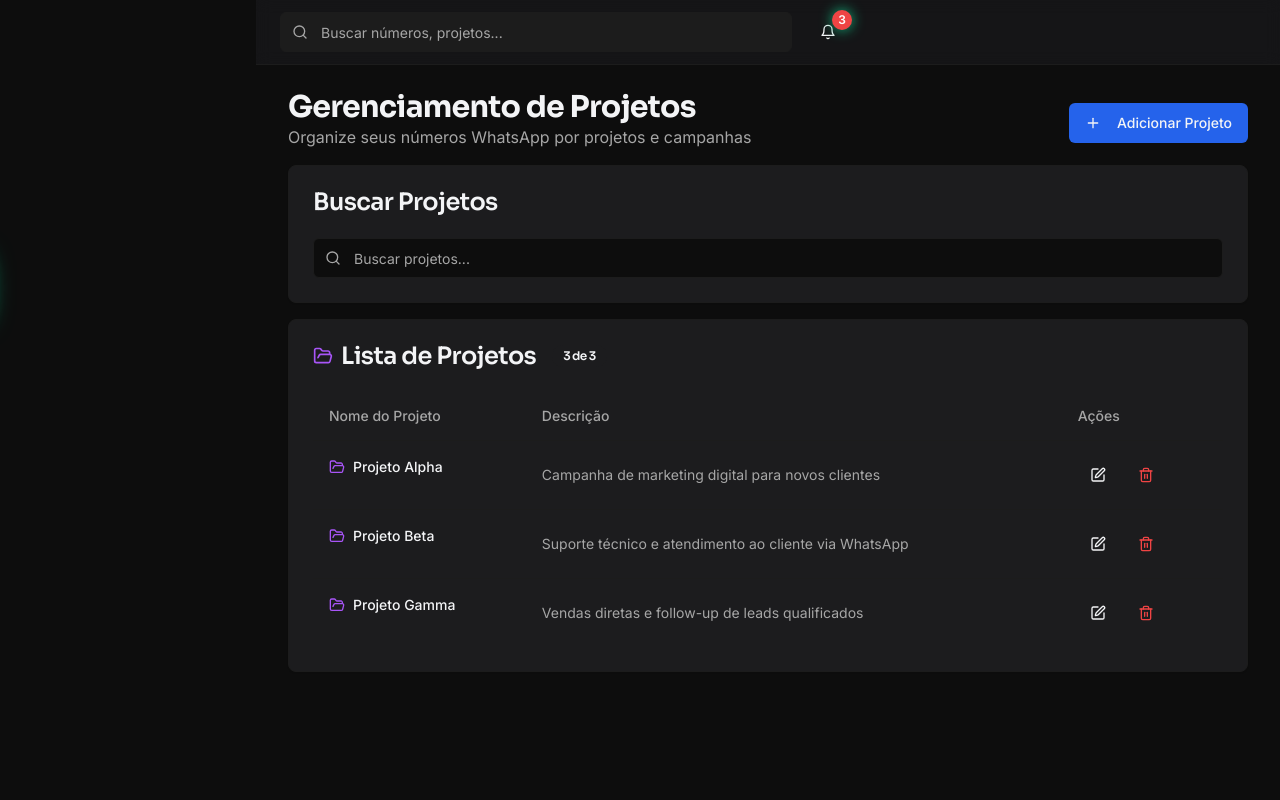
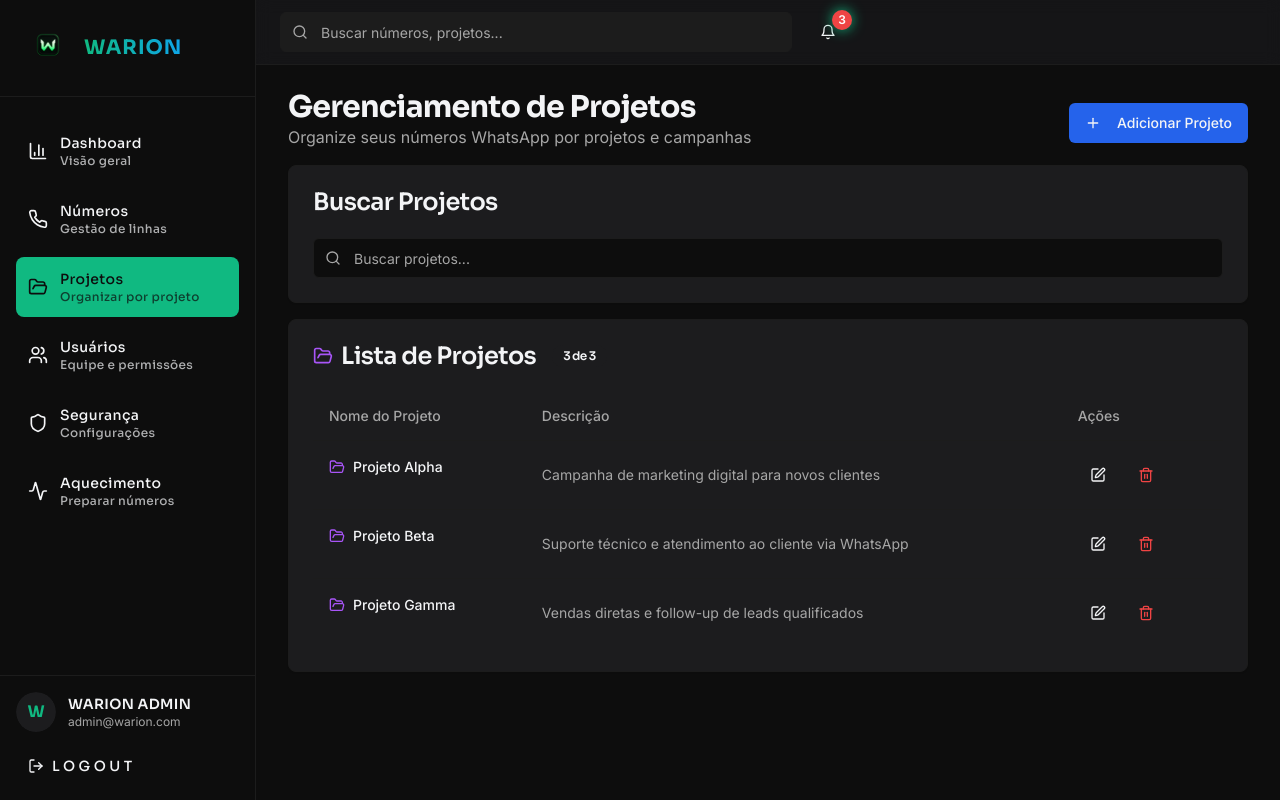
Before and after one commit to neoads/whats-control-center-69, a React (Vite) app: page /projetos in a window 1280 px wide. Built offline with nearby package versions, Linux system fonts and the light colour scheme; sample sign-in values are in the browser's storage.

Commit message:
Fix: Improve UI and add logo
- Fixed the sidebar menu visibility issue.
- Reduced excessive animations.
- Added the WARION logo to the application.

```diff
--- a/src/components/AuthLayout.tsx
+++ b/src/components/AuthLayout.tsx
@@ -1,6 +1,5 @@
 
 import React from 'react';
-import { motion } from 'framer-motion';
 
 interface AuthLayoutProps {
   children: React.ReactNode;
@@ -14,50 +13,26 @@ const AuthLayout = ({ children }: AuthLayoutProps) => {
 
       <div className="w-full max-w-md relative z-10">
         <div className="text-center mb-8">
-          <motion.div
-            className="inline-flex items-center justify-center w-32 h-32 rounded-2xl mb-6 overflow-hidden floating-logo"
-            animate={{
-              y: [0, -8, 0],
-            }}
-            transition={{
-              duration: 6,
-              repeat: Infinity,
-              ease: "easeInOut"
-            }}
-          >
+          <div className="inline-flex items-center justify-center w-32 h-32 rounded-2xl mb-6 overflow-hidden">
             <img
-              src="/lovable-uploads/4bd592f6-8c3f-4f70-8b94-7e7c1f77b43c.png"
+              src="/lovable-uploads/ce0047c6-a677-4884-947a-3a6b13a5aa8f.png"
               alt="WARION Logo"
-              className="w-full h-full object-contain"
+              className="w-full h-full object-contain floating-logo"
             />
-          </motion.div>
+          </div>
 
-          <motion.h1
-            className="text-4xl font-display font-bold text-foreground mb-2 tracking-wider warion-text-gradient"
-            initial={{ opacity: 0, y: 20 }}
-            animate={{ opacity: 1, y: 0 }}
-            transition={{ delay: 0.2, duration: 0.6 }}
-          >
+          <h1 className="text-4xl font-display font-bold text-foreground mb-2 tracking-wider warion-text-gradient">
             WARION
-          </motion.h1>
+          </h1>
 
-          <motion.p
-            className="text-muted-foreground font-body text-lg"
-            initial={{ opacity: 0, y: 20 }}
-            animate={{ opacity: 1, y: 0 }}
-            transition={{ delay: 0.4, duration: 0.6 }}
-          >
+          <p className="text-muted-foreground font-body text-lg">
             Warrior + Automation Platform
-          </motion.p>
+          </p>
         </div>
 
-        <motion.div
-          initial={{ opacity: 0, y: 30 }}
-          animate={{ opacity: 1, y: 0 }}
-          transition={{ delay: 0.6, duration: 0.6 }}
-        >
+        <div>
           {children}
-        </motion.div>
+        </div>
       </div>
     </div>
   );
--- a/src/components/Sidebar.tsx
+++ b/src/components/Sidebar.tsx
@@ -49,97 +49,63 @@ const Sidebar = ({ isOpen, onClose }: SidebarProps) => {
       </AnimatePresence>
 
       {/* Sidebar */}
-      <motion.div
-        className={`
+      <div className={`
         fixed inset-y-0 left-0 z-50 w-64 bg-sidebar border-r border-sidebar-border transform transition-transform duration-300 ease-in-out lg:relative lg:translate-x-0
         ${isOpen ? 'translate-x-0' : '-translate-x-full'}
-        `}
-        initial={false}
-        animate={{ x: isOpen ? 0 : -256 }}
-        transition={{ type: "spring", stiffness: 300, damping: 30 }}
-      >
+      `}>
         <div className="flex flex-col h-full">
           {/* WARION Logo */}
-          <motion.div
-            className="flex items-center gap-3 px-6 py-6 border-b border-sidebar-border"
-            initial={{ opacity: 0, y: -20 }}
-            animate={{ opacity: 1, y: 0 }}
-            transition={{ delay: 0.1 }}
-          >
-            <motion.div
-              className="flex items-center justify-center w-12 h-12 rounded-xl overflow-hidden warion-logo-float"
-              whileHover={{ scale: 1.1, rotate: 5 }}
-            >
+          <div className="flex items-center gap-3 px-6 py-6 border-b border-sidebar-border">
+            <div className="flex items-center justify-center w-12 h-12 rounded-xl overflow-hidden">
               <img
-                src="/lovable-uploads/4bd592f6-8c3f-4f70-8b94-7e7c1f77b43c.png"
+                src="/lovable-uploads/ce0047c6-a677-4884-947a-3a6b13a5aa8f.png"
                 alt="WARION Logo"
                 className="w-full h-full object-contain"
               />
-            </motion.div>
+            </div>
             <span className="text-xl font-display font-bold text-sidebar-foreground tracking-wider warion-text-gradient">WARION</span>
-          </motion.div>
+          </div>
 
           {/* Navigation */}
           <nav className="flex-1 px-4 py-6">
             <ul className="space-y-2">
-              {navigation.map((item, index) => {
+              {navigation.map((item) => {
                 const isActive = location.pathname === item.href;
                 return (
-                  <motion.li
-                    key={item.name}
-                    initial={{ opacity: 0, x: -20 }}
-                    animate={{ opacity: 1, x: 0 }}
-                    transition={{ delay: 0.2 + index * 0.1 }}
-                  >
-                    <motion.button
+                  <li key={item.name}>
+                    <button
                       onClick={() => {
                         navigate(item.href);
                         onClose();
                       }}
                       className={`
-                        w-full flex items-center gap-3 px-3 py-3 rounded-lg text-sm font-medium font-display tracking-wide transition-all duration-200 group
+                        w-full flex items-center gap-3 px-3 py-3 rounded-lg text-sm font-medium font-display tracking-wide transition-all duration-200
                         ${isActive
-                          ? 'warion-menu-item-active animate-neon-pulse'
-                          : 'text-sidebar-foreground warion-menu-item-hover'
+                          ? 'bg-warion-green text-warion-black'
+                          : 'text-sidebar-foreground hover:bg-warion-gray hover:text-warion-green'
                         }
                       `}
-                      whileHover={{ scale: 1.02, x: 5 }}
-                      whileTap={{ scale: 0.98 }}
                     >
-                      <motion.div
-                        animate={isActive ? { scale: [1, 1.1, 1] } : {}}
-                        transition={{ repeat: Infinity, duration: 2 }}
-                      >
-                        <item.icon className="h-5 w-5 group-hover:animate-bounce-subtle" />
-                      </motion.div>
+                      <item.icon className="h-5 w-5" />
                       <div className="text-left">
                         <div className="font-medium">{item.name}</div>
                         <div className="text-xs opacity-70">{item.description}</div>
                       </div>
-                    </motion.button>
-                  </motion.li>
+                    </button>
+                  </li>
                 );
               })}
             </ul>
           </nav>
 
           {/* User info */}
-          <motion.div
-            className="border-t border-sidebar-border p-4"
-            initial={{ opacity: 0, y: 20 }}
-            animate={{ opacity: 1, y: 0 }}
-            transition={{ delay: 0.8 }}
-          >
+          <div className="border-t border-sidebar-border p-4">
             <div className="flex items-center gap-3 mb-4">
-              <motion.div
-                whileHover={{ scale: 1.1 }}
-              >
-                <Avatar className="h-10 w-10 ring-2 ring-warion-green/30 shadow-neon-green">
+              <Avatar className="h-10 w-10">
                 <AvatarFallback className="bg-warion-gray text-warion-green font-display font-bold">
                   W
                 </AvatarFallback>
               </Avatar>
-              </motion.div>
               <div className="flex-1 min-w-0">
                 <p className="text-sm font-display font-semibold text-sidebar-foreground truncate tracking-wide">
                   WARION ADMIN
@@ -149,23 +115,18 @@ const Sidebar = ({ isOpen, onClose }: SidebarProps) => {
                 </p>
               </div>
             </div>
-            <motion.div
-              whileHover={{ scale: 1.02 }}
-              whileTap={{ scale: 0.98 }}
-            >
             <Button
               onClick={handleLogout}
               variant="ghost"
               size="sm"
-                className="w-full justify-start gap-2 text-sidebar-foreground warion-button-danger font-display tracking-widest"
+              className="w-full justify-start gap-2 text-sidebar-foreground hover:bg-warion-red hover:text-white font-display tracking-widest"
             >
               <LogOut className="h-4 w-4" />
               <span className="font-medium">LOGOUT</span>
             </Button>
-            </motion.div>
-          </motion.div>
           </div>
-      </motion.div>
+        </div>
+      </div>
     </>
   );
 };
--- a/src/index.css
+++ b/src/index.css
@@ -1,4 +1,3 @@
-
 @import url('https://fonts.googleapis.com/css2?family=Sora:wght@400;500;600;700;800&family=Inter:wght@300;400;500;600;700&display=swap');
 
 @tailwind base;
@@ -78,11 +77,11 @@
   }
 
   .warion-button-secondary {
-    @apply bg-warion-blue hover:bg-warion-blue/90 text-warion-white font-medium tracking-widest uppercase transition-all duration-200 hover:scale-105 hover:shadow-neon-blue animate-cyber-glow;
+    @apply bg-warion-blue hover:bg-warion-blue/90 text-warion-white font-medium tracking-widest uppercase transition-all duration-200 hover:scale-105 hover:shadow-neon-blue;
   }
 
   .warion-button-danger {
-    @apply bg-warion-red hover:bg-warion-red/90 text-warion-white font-medium tracking-widest uppercase transition-all duration-200 hover:animate-shake-micro hover:shadow-neon-red;
+    @apply bg-warion-red hover:bg-warion-red/90 text-warion-white font-medium tracking-widest uppercase transition-all duration-200;
   }
 
   .warion-card {
```
Also changed, not shown: src/components/Login.tsx (+14 -42 lines), public/lovable-uploads/ce0047c6-a677-4884-947a-3a6b13a5aa8f.png (added). Lines whose indentation alone changed are shown as unchanged.
